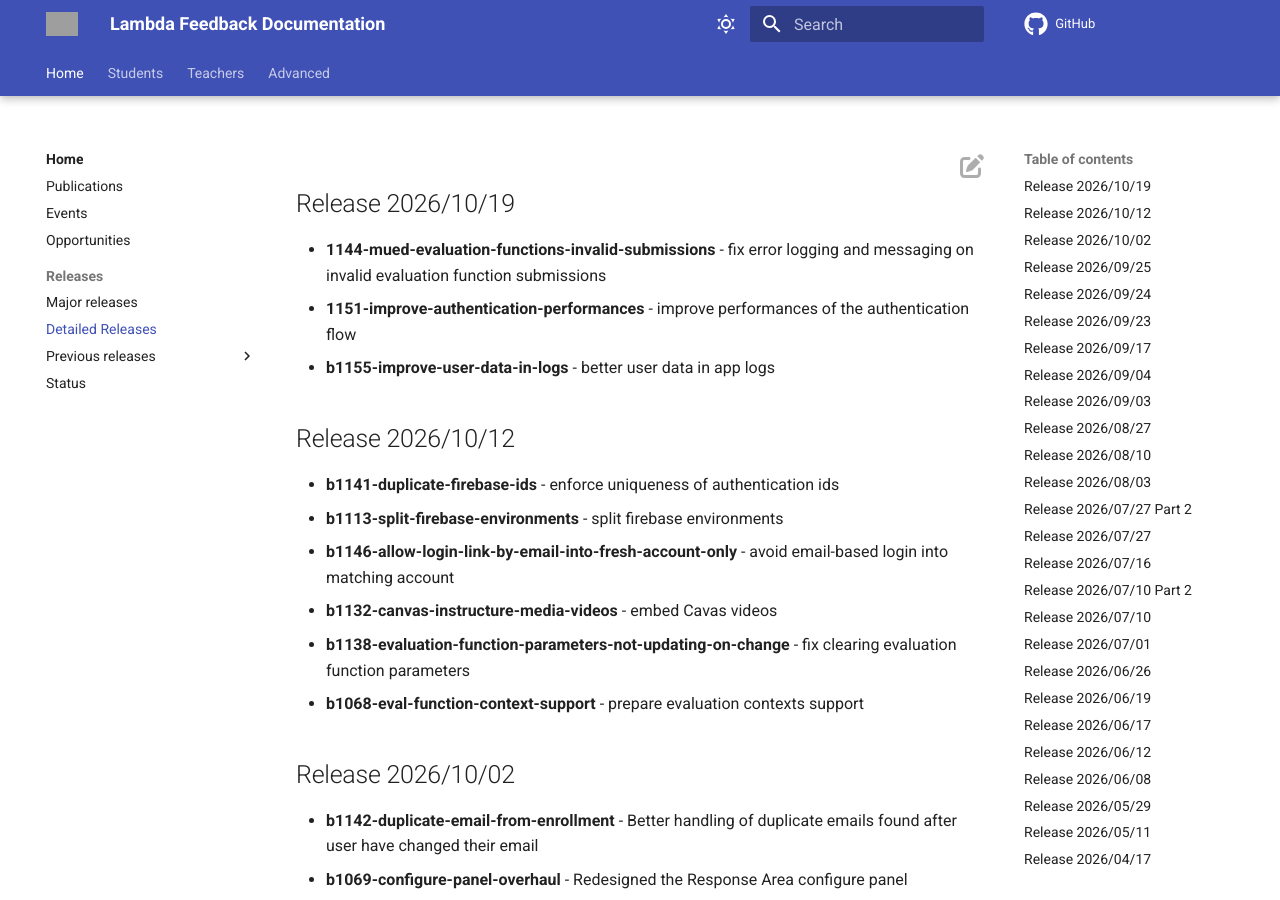
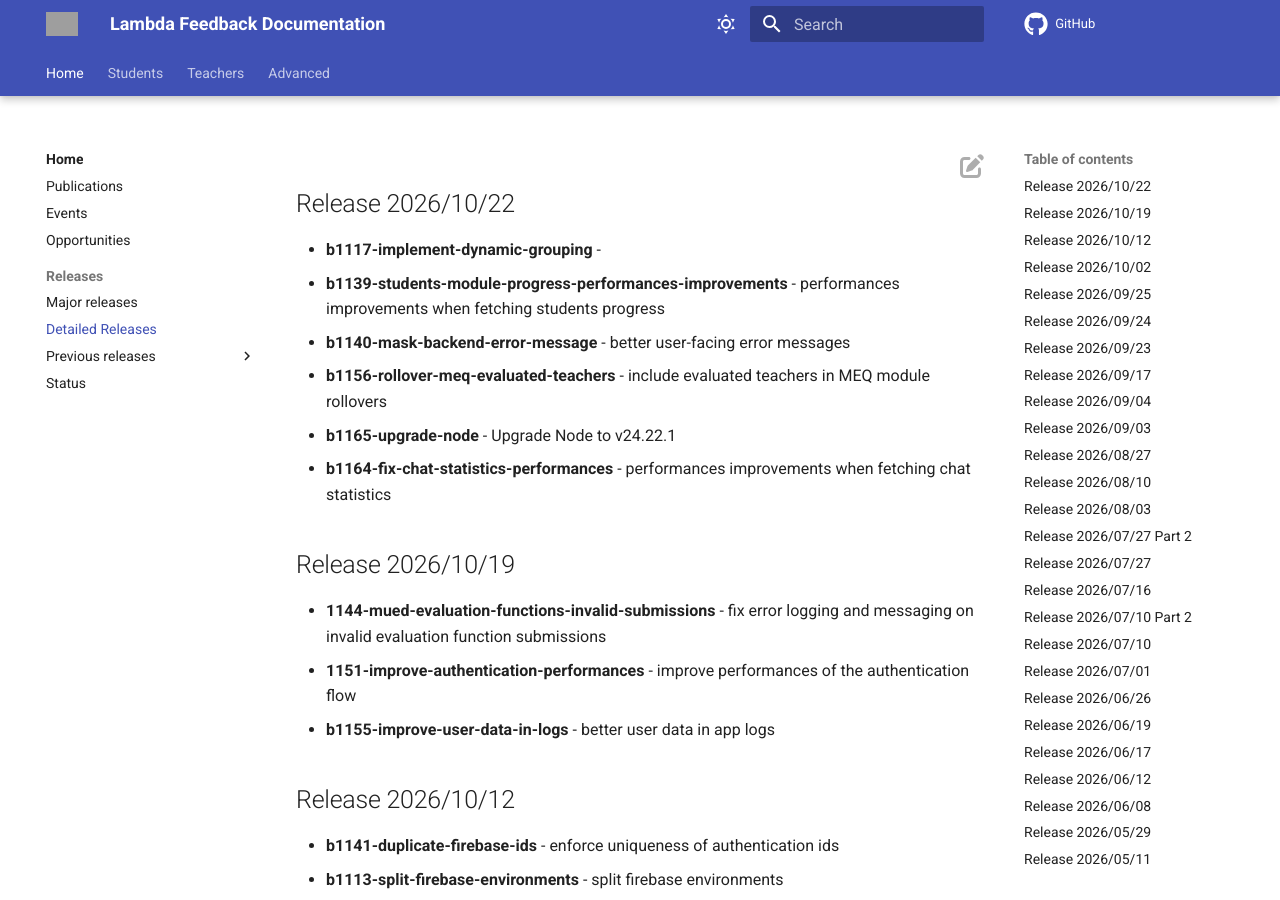
Before and after one commit to lambda-feedback/user-documentation, an MkDocs documentation site: the page built from docs/releases/detailed_releases.md, in a window 1280 px wide and 900 px high. Built offline with MkDocs 1.6.1 and Material for MkDocs 9.7.7, drawn with Linux system fonts in a browser that asks for light colours; comment, search, counter and statistics services are not loaded; grey boxes are pictures that could not be loaded.

Commit message:
Document release notes for 2026/10/22
Added details for the release on 2026/10/22, including improvements and upgrades.

```diff
--- a/docs/releases/detailed_releases.md
+++ b/docs/releases/detailed_releases.md
@@ -1,3 +1,11 @@
+## Release 2026/10/22
+- **b1117-implement-dynamic-grouping** -
+- **b1139-students-module-progress-performances-improvements** - performances improvements when fetching students progress
+- **b1140-mask-backend-error-message** - better user-facing error messages
+- **b1156-rollover-meq-evaluated-teachers** - include evaluated teachers in MEQ module rollovers
+- **b1165-upgrade-node** - Upgrade Node to v24.22.1
+- **b1164-fix-chat-statistics-performances** - performances improvements when fetching chat statistics
+
 ## Release 2026/10/19
 - **1144-mued-evaluation-functions-invalid-submissions** - fix error logging and messaging on invalid evaluation function submissions
 - **1151-improve-authentication-performances** - improve performances of the authentication flow
```
